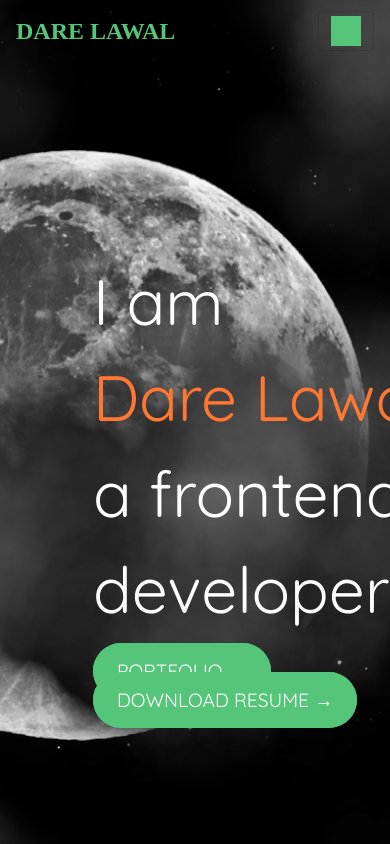
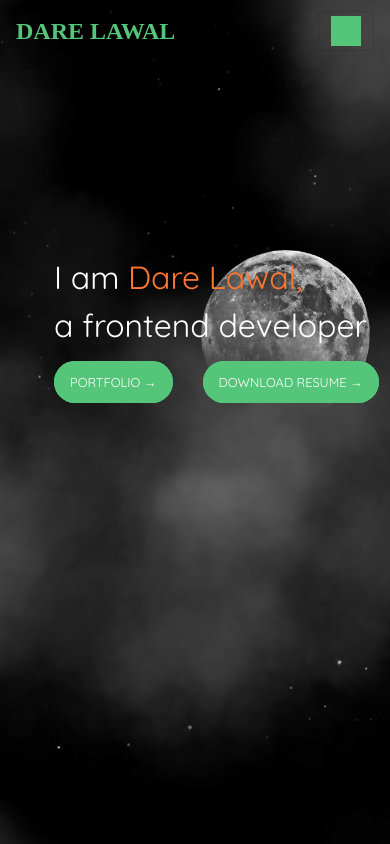
Before and after one commit to lawaldare/new-protfolio, an Angular app: page /home in a window 390 px wide. Built offline with nearby package versions, Linux system fonts and the light colour scheme; a web font is replaced by a local one.

Commit message:
home page responsiveness completed

```diff
--- a/src/app/components/home/home.component.scss
+++ b/src/app/components/home/home.component.scss
@@ -210,3 +210,83 @@ img{
   .second-text {
     margin-bottom: 20px;
   }
+
+
+
+@media only screen and (max-width: 848px){
+  .text {
+    font-size: 3rem;
+  }
+
+  .btn__link {
+    &,
+    &:link,
+    &:visited {
+    font-size: 1rem;
+    margin-right: 30px;
+
+  }
+
+  }
+}
+
+@media only screen and (max-width: 767px){
+
+  .header-text {
+    left: 10%;
+  }
+
+}
+
+@media only screen and (max-width: 425px){
+  .text {
+    font-size: 2rem;
+  }
+
+  img{
+    height: 20vh;
+    width:20vh;
+    right: 20px;
+    top: 250px;
+  }
+
+  .btn__link {
+    &,
+    &:link,
+    &:visited {
+    font-size: 0.8rem;
+    padding: 0.8rem 1rem;
+    margin-right: 30px;
+
+  }
+
+  }
+
+
+}
+
+@media only screen and (max-width: 375px){
+  .text {
+    font-size: 1.2rem;
+  }
+
+  img{
+    height: 20vh;
+    width:20vh;
+    right: 20px;
+    top: 250px;
+  }
+
+  .btn__link {
+    &,
+    &:link,
+    &:visited {
+    font-size: 0.5rem;
+    padding: 0.5rem 0.8rem;
+    margin-right: 20px;
+  }
+
+  }
+
+
+}
```
